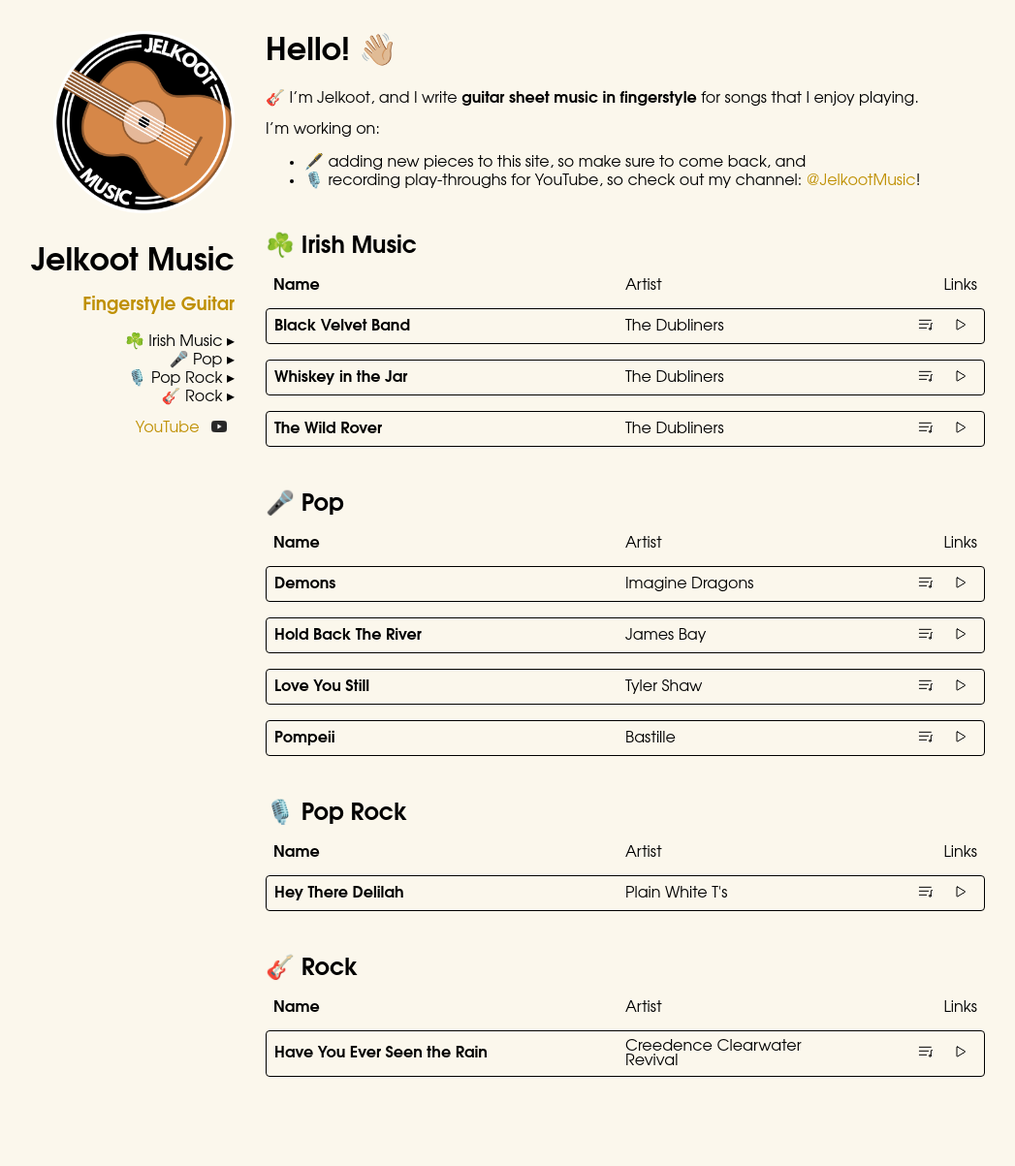
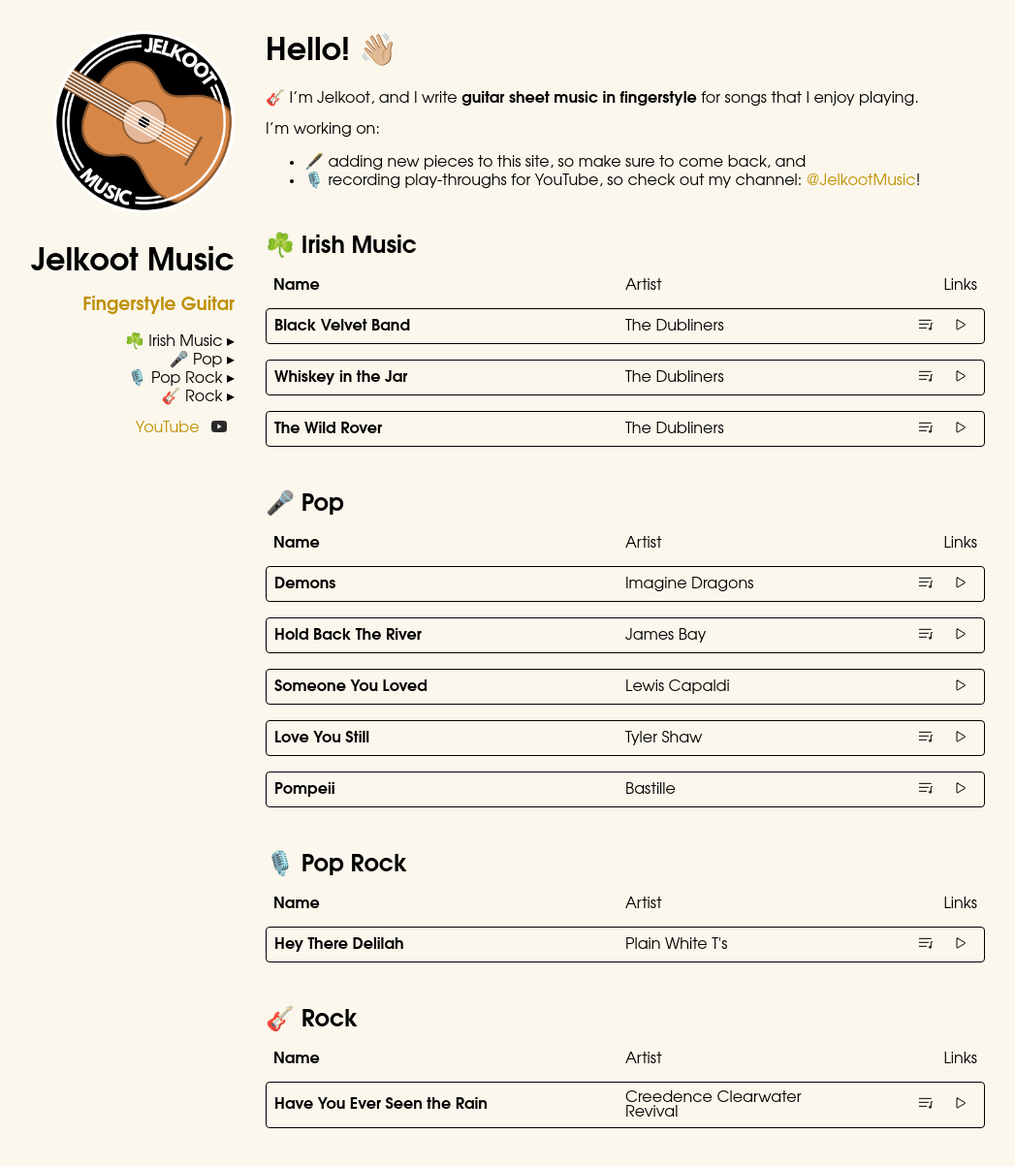
Before and after one commit to jelkoot/jelkoot.github.io, a Jekyll site: the page built from index.md, in a window 1280 px wide and 1212 px high. Shown: the top 1203 px of the window at 97% size, without its empty margins (136-1183 px from the left). Built offline with Jekyll 4.4.1, drawn with Linux system fonts in a browser that asks for light colours.

Commit message:
Add Someone You Loved link

```diff
--- a/_data/music.yaml
+++ b/_data/music.yaml
@@ -25,6 +25,9 @@
         artist: James Bay
         sheet: assets/sheets/pop/james_bay-hold_back_the_river.pdf
         link: https://youtu.be/Myl6ZOaIpDg
+      - name: Someone You Loved
+        artist: Lewis Capaldi
+        link: https://youtu.be/7PFyBVD4hqk
       - name: Love You Still
         artist: Tyler Shaw
         sheet: assets/sheets/pop/tyler_shaw-love_you_still.pdf
```
